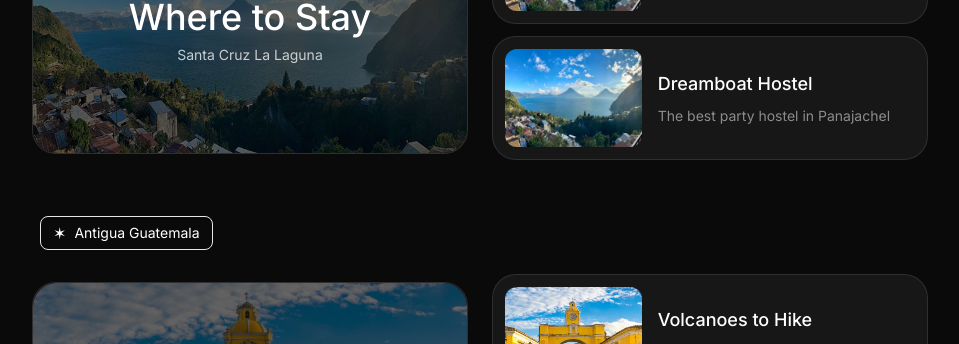
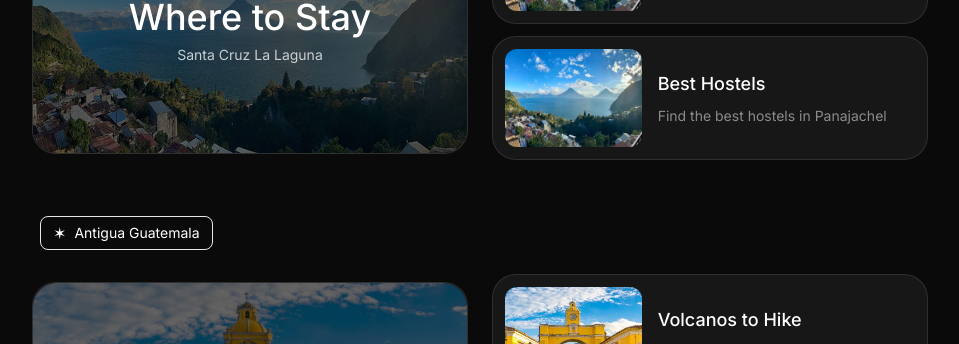
Before and after one commit to byron-rod/blvck-sheep, a Next.js app: page /destinations in a window 1280 px wide. Shown: the part 456-800 px from the top of the page, without its empty margins (160-1119 px from the left). Built offline with nearby package versions, Linux system fonts and the light colour scheme.

Commit message:
fixing errors

```diff
--- a/src/app/contact/page.tsx
+++ b/src/app/contact/page.tsx
@@ -33,7 +33,7 @@ export default function Contact() {
           Contact Us
         </h1>
         <p className="text-start text-lg md:text-xl lg:text-2xl text-white/50 mt-4 md:mt-6 max-w-xl lg:max-w-3xl">
-          For all your transportation needs in Guatemala, we're here to help.
+          For all your transportation needs in Guatemala, we are here to help.
           Reach out to us via WhatsApp, email, or social media.
         </p>
         <div className="flex gap-4 mt-8">
--- a/src/app/destinations/page.tsx
+++ b/src/app/destinations/page.tsx
@@ -35,8 +35,8 @@ export default function Destinations() {
                 imageAlt: "Restaurant",
               },
               {
-                title: "Dreamboat Hostel",
-                description: "The best party hostel in Panajachel",
+                title: "Best Hostels",
+                description: "Find the best hostels in Panajachel",
                 imageSrc: smallPicAtitlan,
                 imageAlt: "Hostel",
               },
@@ -48,7 +48,7 @@ export default function Destinations() {
               featurePost={<FeatureAntigua />}
               blogCards={[
                 {
-                  title: "Volcanoes to Hike",
+                  title: "Volcanos to Hike",
                   description: "Climb Acatenango and Fuego",
                   imageSrc: smallPicAntigua,
                   imageAlt: "Restaurant",
```
